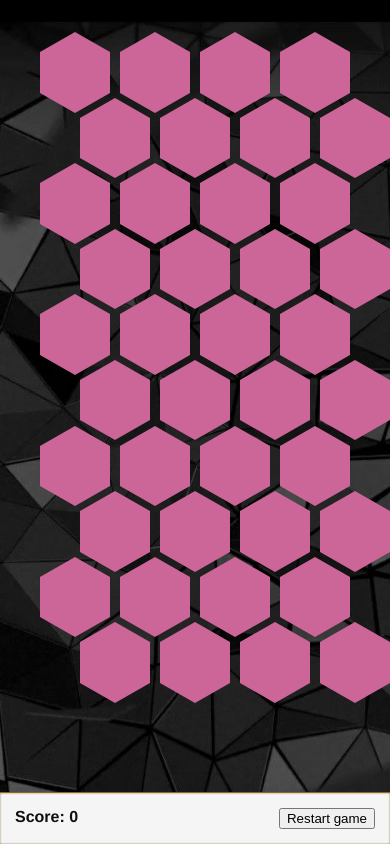
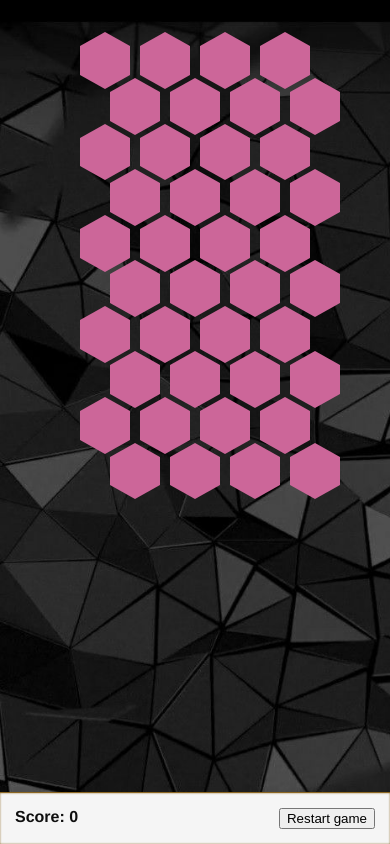
Before and after one commit to Matej-ch/Hexagons, a Vue app: page / in a window 390 px wide. Built offline with nearby package versions, Linux system fonts and the light colour scheme.

Commit message:
shrunk size of hexagons on small devices

```diff
--- a/src/assets/styles/main.scss
+++ b/src/assets/styles/main.scss
@@ -16,6 +16,12 @@
   --color-hex-hover: #FFFFFF;
   --color-sass: #CC6699;
 
+}
+
+@media only screen and (max-width: 768px) {
+  :root {
+    --hex-width: 50px;
+  }
 }
 
 body {
```
